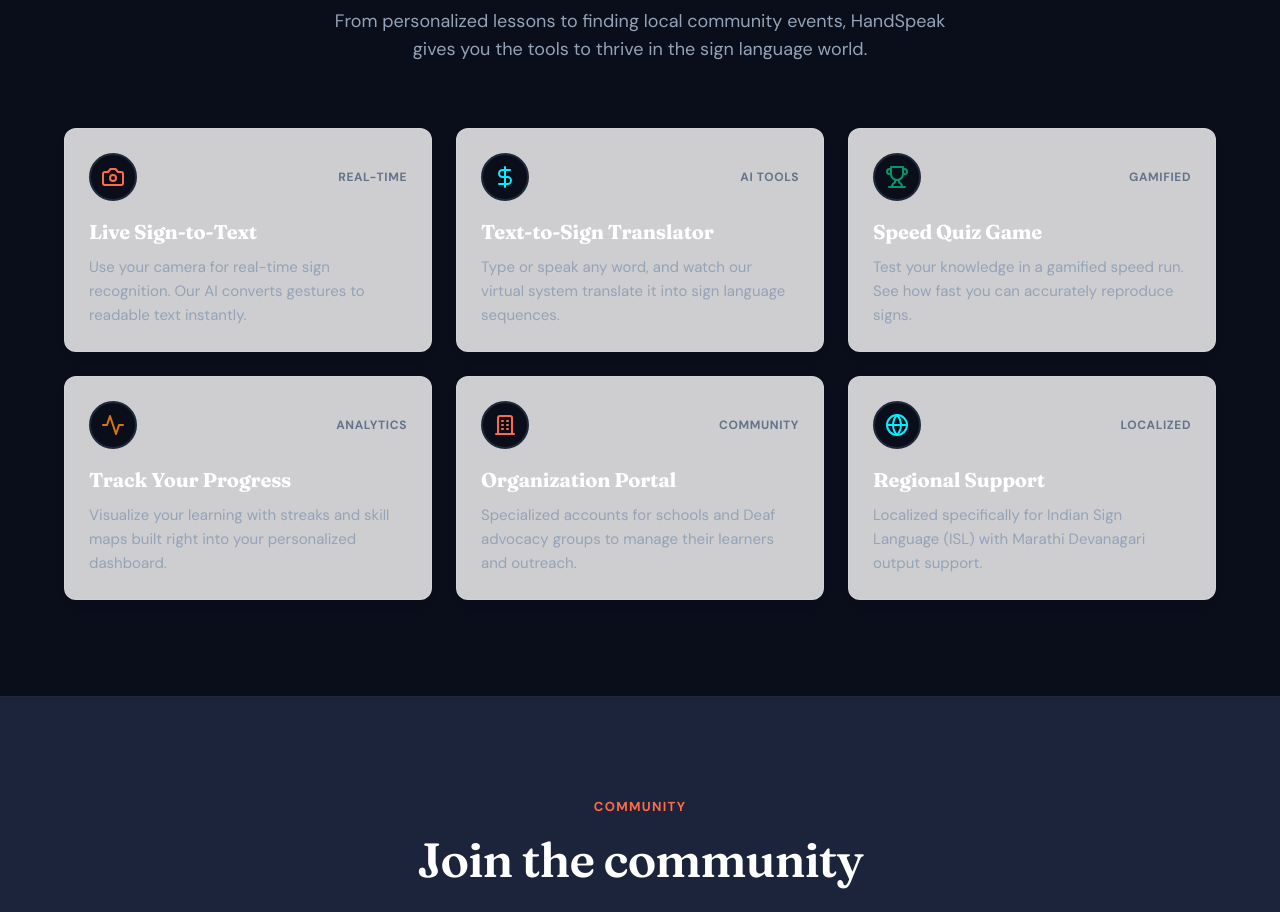
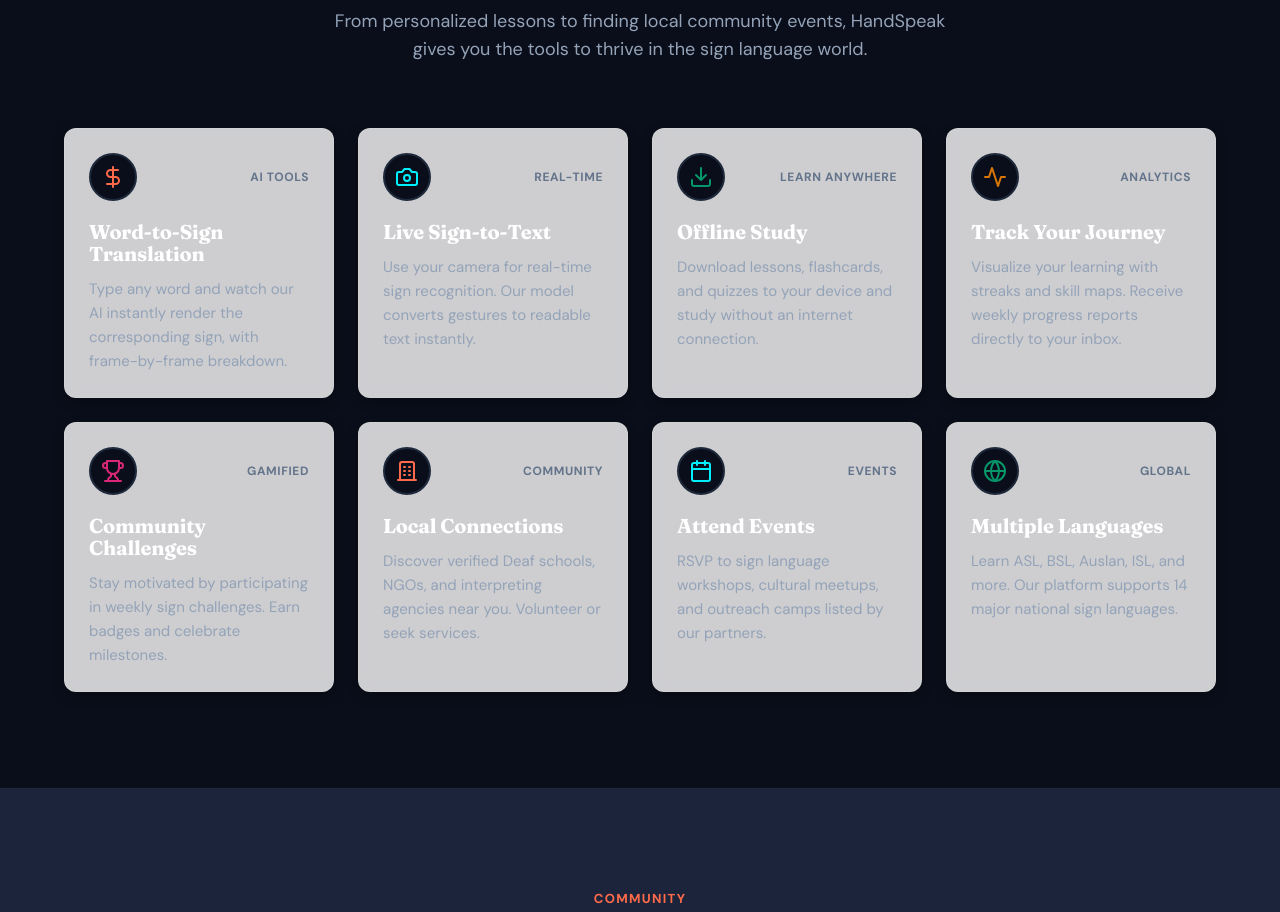
Before and after one commit to Sj2777/SignLang_final, a React (Vite) app: page / in a window 1280 px wide. Shown: the part 1360-2272 px from the top of the page. Built offline with nearby package versions, Linux system fonts and the light colour scheme; no server answers.

Commit message:
revert: restore original features grid visuals

```diff
--- a/src/pages/LandingPage/sections/FeaturesSection.jsx
+++ b/src/pages/LandingPage/sections/FeaturesSection.jsx
@@ -14,46 +14,60 @@
 
 const FEATURES = [
   {
-    icon: ICONS.camera,
-    title: 'Live Sign-to-Text',
-    desc: 'Use your camera for real-time sign recognition. Our AI converts gestures to readable text instantly.',
-    tag: 'Real-Time',
+    icon: ICONS.ai,
+    title: 'Word-to-Sign Translation',
+    desc: 'Type any word and watch our AI instantly render the corresponding sign, with frame-by-frame breakdown.',
+    tag: 'AI Tools',
     color: 'var(--color-primary)',
   },
   {
-    icon: ICONS.ai,
-    title: 'Text-to-Sign Translator',
-    desc: 'Type or speak any word, and watch our virtual system translate it into sign language sequences.',
-    tag: 'AI Tools',
+    icon: ICONS.camera,
+    title: 'Live Sign-to-Text',
+    desc: 'Use your camera for real-time sign recognition. Our model converts gestures to readable text instantly.',
+    tag: 'Real-Time',
     color: 'var(--color-accent)',
   },
   {
-    icon: ICONS.leaderboard,
-    title: 'Speed Quiz Game',
-    desc: 'Test your knowledge in a gamified speed run. See how fast you can accurately reproduce signs.',
-    tag: 'Gamified',
+    icon: ICONS.offline,
+    title: 'Offline Study',
+    desc: 'Download lessons, flashcards, and quizzes to your device and study without an internet connection.',
+    tag: 'Learn Anywhere',
     color: '#059669',
   },
   {
     icon: ICONS.progress,
-    title: 'Track Your Progress',
-    desc: 'Visualize your learning with streaks and skill maps built right into your personalized dashboard.',
+    title: 'Track Your Journey',
+    desc: 'Visualize your learning with streaks and skill maps. Receive weekly progress reports directly to your inbox.',
     tag: 'Analytics',
     color: '#D97706',
   },
   {
+    icon: ICONS.leaderboard,
+    title: 'Community Challenges',
+    desc: 'Stay motivated by participating in weekly sign challenges. Earn badges and celebrate milestones.',
+    tag: 'Gamified',
+    color: '#DB2777',
+  },
+  {
     icon: ICONS.org,
-    title: 'Organization Portal',
-    desc: 'Specialized accounts for schools and Deaf advocacy groups to manage their learners and outreach.',
+    title: 'Local Connections',
+    desc: 'Discover verified Deaf schools, NGOs, and interpreting agencies near you. Volunteer or seek services.',
     tag: 'Community',
     color: 'var(--color-primary)',
   },
   {
+    icon: ICONS.events,
+    title: 'Attend Events',
+    desc: 'RSVP to sign language workshops, cultural meetups, and outreach camps listed by our partners.',
+    tag: 'Events',
+    color: 'var(--color-accent)',
+  },
+  {
     icon: ICONS.globe,
-    title: 'Regional Support',
-    desc: 'Localized specifically for Indian Sign Language (ISL) with Marathi Devanagari output support.',
-    tag: 'Localized',
-    color: 'var(--color-accent)',
+    title: 'Multiple Languages',
+    desc: 'Learn ASL, BSL, Auslan, ISL, and more. Our platform supports 14 major national sign languages.',
+    tag: 'Global',
+    color: '#059669',
   },
 ];
 
--- a/src/pages/LandingPage/sections/FeaturesSection.module.css
+++ b/src/pages/LandingPage/sections/FeaturesSection.module.css
@@ -3,7 +3,7 @@
   background-color: var(--color-bg);
 }
 
-/* Section header */
+/* ── Section header ── */
 .header {
   text-align: center;
   margin-bottom: var(--space-16);
@@ -36,14 +36,14 @@
   line-height: 1.6;
 }
 
-/* Card grid */
+/* ── Card grid ── */
 .grid {
   display: grid;
-  grid-template-columns: repeat(3, 1fr);
+  grid-template-columns: repeat(4, 1fr);
   gap: var(--space-6);
 }
 
-/* Card */
+/* ── Card ── */
 .card {
   background: rgba(var(--color-surface-rgb, 255, 255, 255), 0.8);
   backdrop-filter: blur(8px);
@@ -55,13 +55,29 @@
   transition: all var(--transition-base);
   display: flex;
   flex-direction: column;
-  box-shadow: 0 4px 12px rgba(0,0,0,0.03);
+  box-shadow: var(--shadow-sm);
+}
+
+/* Solid shadow effect for brutalist/editorial feel */
+.card::after {
+  content: '';
+  position: absolute;
+  top: 6px; left: 6px;
+  right: -6px; bottom: -6px;
+  background-color: var(--card-color);
+  border-radius: var(--radius-md);
+  z-index: -1;
+  opacity: 0;
+  transition: opacity var(--transition-fast), transform var(--transition-base);
 }
 
 .card:hover {
-  transform: translateY(-4px);
-  box-shadow: 0 12px 24px rgba(0,0,0,0.08);
+  transform: translate(-4px, -4px);
   border-color: var(--card-color);
+}
+.card:hover::after {
+  opacity: 1;
+  transform: translate(4px, 4px);
 }
 
 .cardHeader {
@@ -117,11 +133,15 @@
   flex: 1;
 }
 
-/* Responsive */
+/* ── Responsive ── */
 @media (max-width: 1100px) {
+  .grid { grid-template-columns: repeat(3, 1fr); }
+}
+@media (max-width: 860px) {
   .grid { grid-template-columns: repeat(2, 1fr); }
 }
-@media (max-width: 768px) {
+@media (max-width: 560px) {
   .grid { grid-template-columns: 1fr; }
-  .card:hover { transform: translateY(-2px); }
+  .card:hover { transform: translate(-2px, -2px); }
+  .card:hover::after { transform: translate(2px, 2px); }
 }
```
